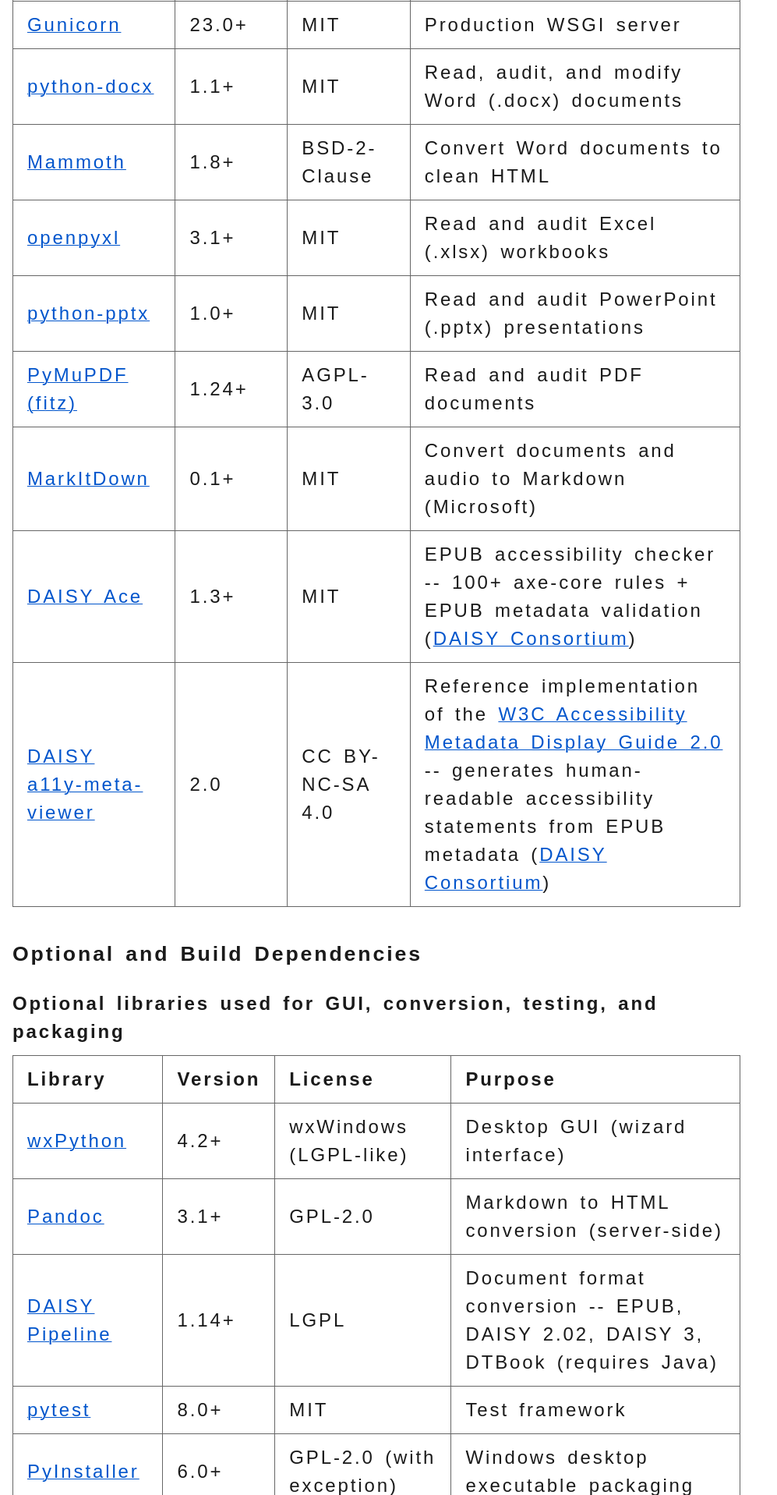
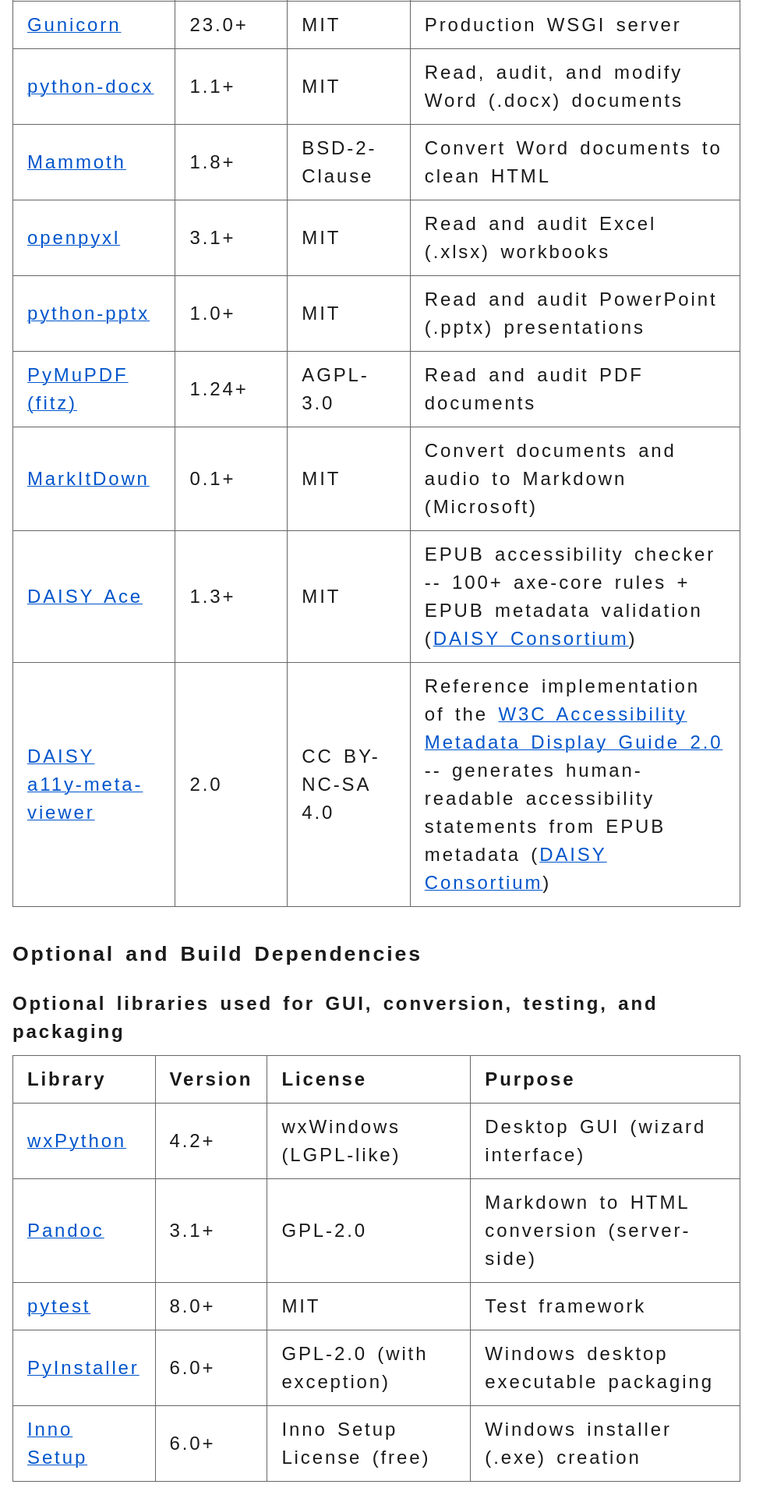
Before and after one commit to accesswatch/acb-large-print-toolkit, a Python web app: template web/src/acb_large_print_web/templates/about.html in a window 1280 px wide. Shown: the part 3280-5197 px from the top of the page at 78% size, without its empty margins (0-997 px from the left). Run offline with Jinja, Linux system fonts and the light colour scheme; the template is opened without the code that fills it, so the values that code supplies are empty; some libraries are stand-ins or nearby versions.

Commit message:
fix: remove DAISY Pipeline references (not used, requires Java)

```diff
--- a/web/src/acb_large_print_web/templates/about.html
+++ b/web/src/acb_large_print_web/templates/about.html
@@ -25,7 +25,7 @@
     <dd>Develops the Web Content Accessibility Guidelines (WCAG), which this toolkit uses for digital content requirements including contrast, reflow, and line spacing.</dd>
 
     <dt><a href="https://daisy.org/">DAISY Consortium</a></dt>
-    <dd>An international association of libraries and organizations serving people with print disabilities. DAISY develops the <a href="https://daisy.github.io/ace/">Ace accessibility checker</a>, the <a href="https://github.com/daisy/a11y-meta-viewer">Accessibility Metadata Viewer</a>, the <a href="https://daisy.github.io/pipeline/">Pipeline conversion toolchain</a>, and the <a href="https://kb.daisy.org/publishing/">Accessible Publishing Knowledge Base</a> used by this toolkit for ePub accessibility.</dd>
+    <dd>An international association of libraries and organizations serving people with print disabilities. DAISY develops the <a href="https://daisy.github.io/ace/">Ace accessibility checker</a>, the <a href="https://github.com/daisy/a11y-meta-viewer">Accessibility Metadata Viewer</a>, and the <a href="https://kb.daisy.org/publishing/">Accessible Publishing Knowledge Base</a> used by this toolkit for ePub accessibility.</dd>
   </dl>
   <a href="#main" class="back-to-top">Back to top</a>
 </section>
@@ -165,12 +165,7 @@
         <td>GPL-2.0</td>
         <td>Markdown to HTML conversion (server-side)</td>
       </tr>
-      <tr>
-        <td><a href="https://daisy.github.io/pipeline/">DAISY Pipeline</a></td>
-        <td>1.14+</td>
-        <td>LGPL</td>
-        <td>Document format conversion -- EPUB, DAISY 2.02, DAISY 3, DTBook (requires Java)</td>
-      </tr>
+
       <tr>
         <td><a href="https://docs.pytest.org/">pytest</a></td>
         <td>8.0+</td>
@@ -249,7 +244,7 @@
 <section aria-labelledby="acknowledgments-heading">
   <h2 id="acknowledgments-heading">Acknowledgments</h2>
   <p>This project would not be possible without the tireless advocacy of the American Council of the Blind and the volunteers who authored and maintain the <a href="https://acb.org/large-print-guidelines">ACB Large Print Guidelines</a>. Special thanks to the <a href="https://acb.org/board-publications">ACB Board of Publications</a> for establishing clear, enforceable standards that make printed and digital materials accessible to people who are blind or have low vision.</p>
-  <p>We gratefully acknowledge the <a href="https://daisy.org/">DAISY Consortium</a> for their leadership in accessible publishing. This toolkit relies on <a href="https://daisy.github.io/ace/">DAISY Ace</a> for EPUB accessibility validation, the <a href="https://github.com/daisy/a11y-meta-viewer">DAISY Accessibility Metadata Viewer</a> for human-readable display of EPUB accessibility metadata per the <a href="https://w3c.github.io/publ-a11y/a11y-meta-display-guide/2.0/draft/techniques/epub-metadata/">W3C Accessibility Metadata Display Guide 2.0</a>, and the <a href="https://daisy.github.io/pipeline/">DAISY Pipeline</a> for document format conversion.</p>
+  <p>We gratefully acknowledge the <a href="https://daisy.org/">DAISY Consortium</a> for their leadership in accessible publishing. This toolkit relies on <a href="https://daisy.github.io/ace/">DAISY Ace</a> for EPUB accessibility validation and the <a href="https://github.com/daisy/a11y-meta-viewer">DAISY Accessibility Metadata Viewer</a> for human-readable display of EPUB accessibility metadata per the <a href="https://w3c.github.io/publ-a11y/a11y-meta-display-guide/2.0/draft/techniques/epub-metadata/">W3C Accessibility Metadata Display Guide 2.0</a>.</p>
   <p>Thanks also to the <a href="https://www.bits-acb.org">BITS</a> community for testing, feedback, and ongoing development support, and to the open source maintainers whose libraries make this toolkit possible.</p>
   <a href="#main" class="back-to-top">Back to top</a>
 </section>
```
Also changed, not shown: CHANGELOG.md.
